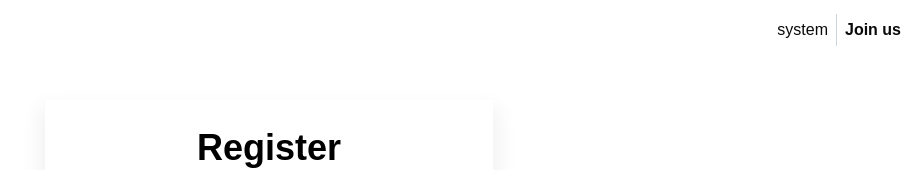
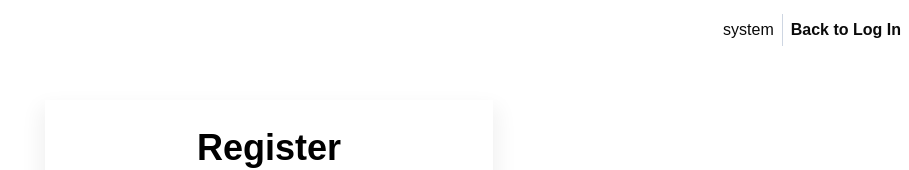
Before and after one commit to itsaflamingo/stock-port, a Next.js app: page /register in a window 1280 px wide. Shown: the top 170 px of the page, without its empty margins (371-1280 px from the left). Built offline with nearby package versions, Linux system fonts and the light colour scheme.

Commit message:
can now switch between register and login pages

```diff
--- a/src/app/account-layout.tsx
+++ b/src/app/account-layout.tsx
@@ -1,14 +1,14 @@
 import ThemeButton from "@/components/theme-button"
 import Link from "next/link"
 
-export default function AccountLayout({ children }: { children: React.ReactNode }) {
+export default function AccountLayout({ children, pageName, changePageRoute }: { children: React.ReactNode, changePageRoute: string, pageName: string }) {
     return (
         <div className="w-full h-full flex flex-col justify-start align-center">
             <menu className="flex justify-end gap-2 p-2 h-15 mb-10">
                 <ThemeButton />
                 <div className="w-px h-8 bg-[var(--grey-border)] self-center" />
-                <Link className="font-bold self-center" href="/register">
-                    Join us
+                <Link className="font-bold self-center" href={changePageRoute}>
+                    {pageName}
                 </Link>
             </menu>
 
--- a/src/app/page.tsx
+++ b/src/app/page.tsx
@@ -4,7 +4,7 @@ import AccountLayout from "./account-layout";
 
 export default function Home() {
   return (
-    <AccountLayout>
+    <AccountLayout pageName={'Join us'} changePageRoute={'/register'}>
       <FormContainer form={<LoginForm />} head="Log In"></FormContainer>
     </AccountLayout>
   );
--- a/src/app/register/page.tsx
+++ b/src/app/register/page.tsx
@@ -5,7 +5,7 @@ import AccountLayout from "../account-layout";
 
 export default function AccountPage() {
     return (
-        <AccountLayout>
+        <AccountLayout pageName={'Back to Log In'} changePageRoute={'/'}>
             <FormContainer form={<RegisterForm />} head="Register"></FormContainer>
         </AccountLayout>
     )
```
